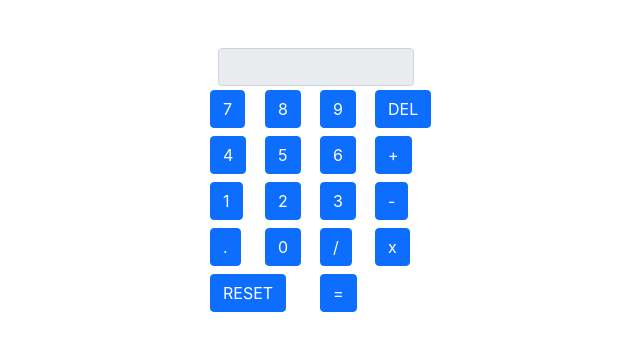
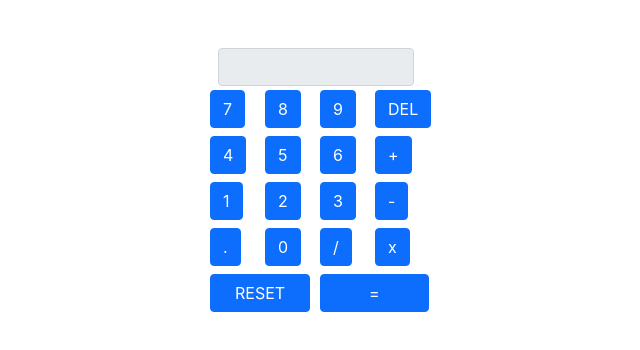
Before and after one commit to rahuljaim/calculator-using-plain-react, a React (Create React App) app: page / in a window 1280 px wide. Shown: the top 350 px of the page, without its empty margins (324-964 px from the left). Built offline with nearby package versions, Linux system fonts and the light colour scheme.

Commit message:
fixed styling

```diff
--- a/src/App.js
+++ b/src/App.js
@@ -5,7 +5,7 @@ import { useState } from "react";
 const App = () => {
   const [input, setInput] = useState("");
   const [prev, setPrev] = useState("0");
-  const [numb, setNumb] = useState(0);
+  // const [numb, setNumb] = useState(0);
   const [symb, setSymb] = useState("");
 
   function handler(e) {
@@ -68,7 +68,7 @@ const App = () => {
     <div className={e.class} key={e.id}>
       <button
         type="button"
-        className="btn btn-primary"
+        className={`btn btn-primary ${e.classBtn}`}
         onClick={handler}
         value={e.label}
       >
--- a/src/mock.js
+++ b/src/mock.js
@@ -1,115 +1,133 @@
-export default {
-    "keys": [{
-        "id":"7",
-        "value":"7",
-        "label": "7",
-        "class": "col-md-3 p-1"
+const data = {
+  keys: [
+    {
+      id: "7",
+      value: "7",
+      label: "7",
+      class: "col-3 p-1",
+      classBtn: "mx-auto",
     },
     {
-        "id":"8",
-        "value":"8",
-        "label": "8",
-        "class": "col-md-3 p-1"
+      id: "8",
+      value: "8",
+      label: "8",
+      class: "col-3 p-1",
+      classBtn: "mx-auto",
     },
     {
-        "id":"9",
-        "value":"9",
-        "label": "9",
-        "class": "col-md-3 p-1"
+      id: "9",
+      value: "9",
+      label: "9",
+      class: "col-3 p-1",
+      classBtn: "mx-auto",
     },
     {
-        "id":"10",
-        "value":"del",
-        "label": "DEL",
-        "class": "col-md-3  p-1"
+      id: "10",
+      value: "del",
+      label: "DEL",
+      class: "col-3 p-1",
+      classBtn: "mx-auto",
     },
     {
-        "id":"4",
-        "value":"4",
-        "label": "4",
-        "class": "col-md-3 p-1"
+      id: "4",
+      value: "4",
+      label: "4",
+      class: "col-3 p-1",
+      classBtn: "mx-auto",
     },
     {
-        "id":"5",
-        "value":"5",
-        "label": "5",
-        "class": "col-md-3 p-1"
+      id: "5",
+      value: "5",
+      label: "5",
+      class: "col-3 p-1",
+      classBtn: "mx-auto",
     },
     {
-        "id":"6",
-        "value":"6",
-        "label": "6",
-        "class": "col-md-3 p-1"
+      id: "6",
+      value: "6",
+      label: "6",
+      class: "col-3 p-1",
+      classBtn: "mx-auto",
     },
     {
-        "id":"11",
-        "value":"plus",
-        "label": "+",
-        "class": "col-md-3 p-1"
+      id: "11",
+      value: "plus",
+      label: "+",
+      class: "col-3 p-1",
+      classBtn: "mx-auto",
     },
 
     {
-        "id":"1",
-        "value":"1",
-        "label": "1",
-        "class": "col-md-3 p-1"
+      id: "1",
+      value: "1",
+      label: "1",
+      class: "col-3 p-1",
+      classBtn: "mx-auto",
     },
     {
-        "id":"2",
-        "value":"2",
-        "label": "2",
-        "class": "col-md-3 p-1"
+      id: "2",
+      value: "2",
+      label: "2",
+      class: "col-3 p-1",
+      classBtn: "mx-auto",
     },
     {
-        "id":"3",
-        "value":"3",
-        "label": "3",
-        "class": "col-md-3 p-1"
+      id: "3",
+      value: "3",
+      label: "3",
+      class: "col-3 p-1",
+      classBtn: "mx-auto",
     },
     {
-        "id":"12",
-        "value":"minus",
-        "label": "-",
-        "class": "col-md-3 p-1"
+      id: "12",
+      value: "minus",
+      label: "-",
+      class: "col-3 p-1",
+      classBtn: "mx-auto",
     },
     {
-        "id":"15",
-        "value":"dot",
-        "label": ".",
-        "class": "col-md-3 p-1"
+      id: "15",
+      value: "dot",
+      label: ".",
+      class: "col-3 p-1",
+      classBtn: "mx-auto",
     },
     {
-        "id":"0",
-        "value":"0",
-        "label": "0",
-        "class": "col-md-3 p-1"
+      id: "0",
+      value: "0",
+      label: "0",
+      class: "col-3 p-1",
+      classBtn: "mx-auto",
     },
     {
-        "id":"14",
-        "value":"divide",
-        "label": "/",
-        "class": "col-md-3 p-1"
+      id: "14",
+      value: "divide",
+      label: "/",
+      class: "col-3 p-1",
+      classBtn: "mx-auto",
     },
     {
-        "id":"13",
-        "value":"multiply",
-        "label": "x",
-        "class": "col-md-3 p-1"
+      id: "13",
+      value: "multiply",
+      label: "x",
+      class: "col-3 p-1",
+      classBtn: "mx-auto",
     },
 
-
     {
-        "id":"16",
-        "value":"reset",
-        "label": "RESET",
-        "class": "col-md-6 mx-auto p-1"
+      id: "16",
+      value: "reset",
+      label: "RESET",
+      class: "col-6 p-1",
+      classBtn: "px-4",
     },
     {
-        "id":"17",
-        "value":"=",
-        "label": "=",
-        "class": "col-md-6 mx-auto p-1"
-    }
-
-]
-}
+      id: "17",
+      value: "=",
+      label: "=",
+      class: "col-6 p-1",
+      classBtn: "px-5",
+    },
+  ],
+};
+export default data;
```
